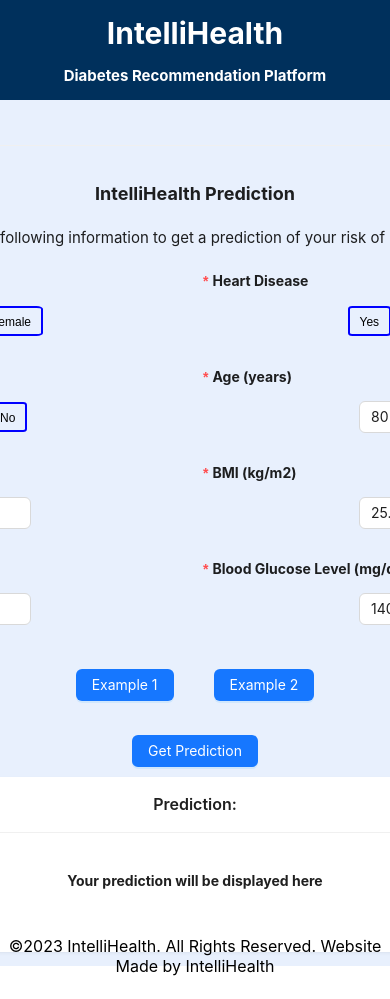
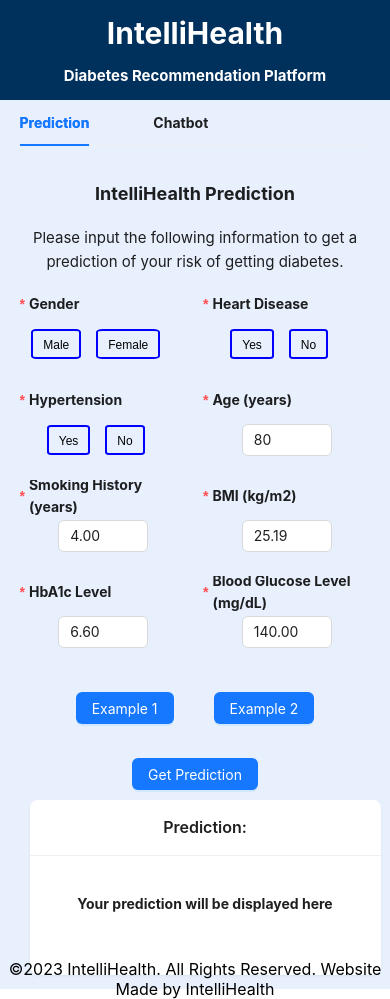
Before and after one commit to kevin866/IntelliHealth, a React (Create React App) app in the folder IntelliHealthApp/IntelliHealthReact/intellihealthfrontend/: page / in a window 390 px wide. Before the commit the page ends 976 px from the top, so only its background shows below. Built offline with nearby package versions, Linux system fonts and the light colour scheme.

Commit message:
fix mobile layout

```diff
--- a/IntelliHealthApp/IntelliHealthReact/intellihealthfrontend/src/styles/Main.css
+++ b/IntelliHealthApp/IntelliHealthReact/intellihealthfrontend/src/styles/Main.css
@@ -8,3 +8,29 @@
   font-size: calc(10px + 2vmin);
   color: rgb(63, 14, 240);
 }
+
+form.ant-form {
+  display: grid;
+  grid-template-columns: 1fr 1fr;
+}
+
+.ant-form-row {
+  display: flex;
+  justify-content: space-between;
+}
+
+.ant-card {
+  max-width: 100%;
+}
+
+.ant-tabs {
+  max-width: 90%;
+}
+
+@media (width < 900px) {
+  form.ant-form {
+    display: grid;
+    grid-template-columns: 1fr;
+    justify-items: center;
+  }
+}
```
Lines whose indentation alone changed are shown as unchanged.
